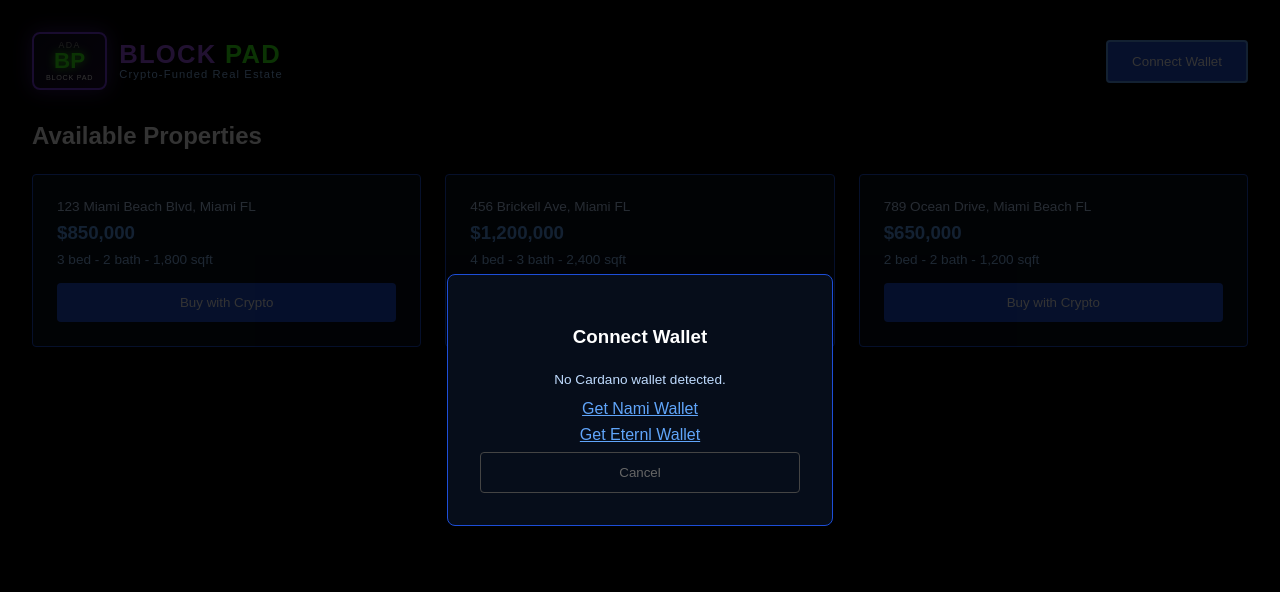
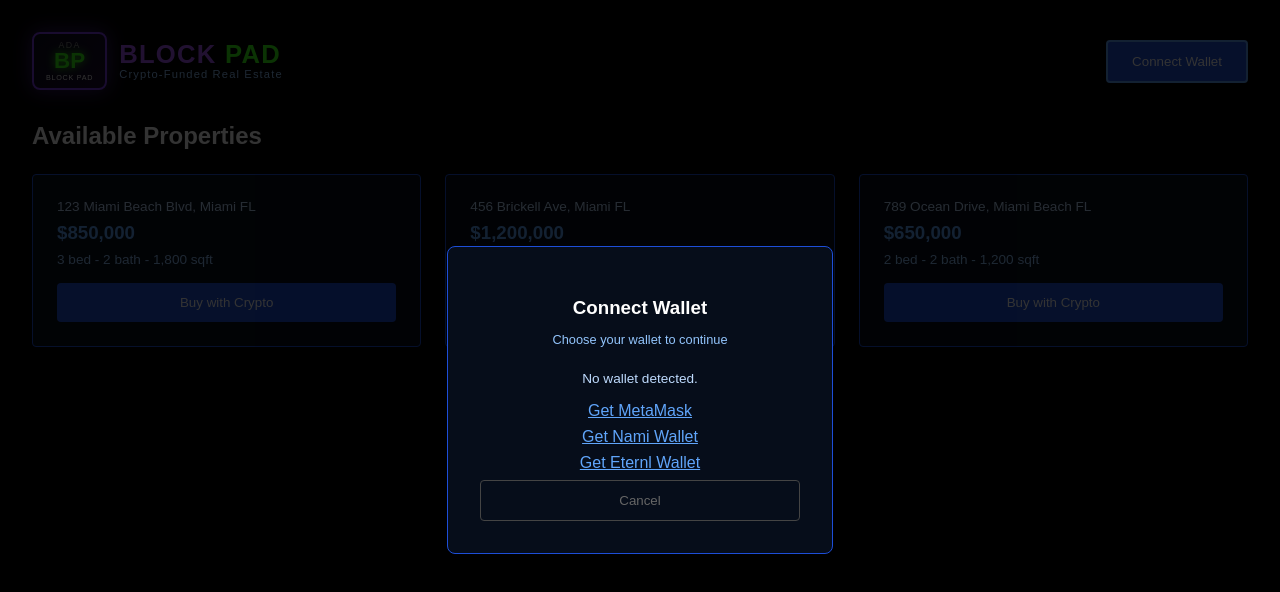
Before and after one commit to morphiats/blockPad, a React (Create React App) app in the folder frontend/: page / in a window 1280 px wide. Both pictures are taken after a click on the button "Connect Wallet". Shown: the top 592 px of the page. Built offline with nearby package versions, Linux system fonts and the light colour scheme.

Commit message:
feat: MetaMask wallet connect support added

```diff
--- a/frontend/package.json
+++ b/frontend/package.json
@@ -9,6 +9,7 @@
     "@testing-library/jest-dom": "^6.9.1",
     "@testing-library/react": "^16.3.2",
     "@testing-library/user-event": "^13.5.0",
+    "ethers": "^6.16.0",
     "react": "^19.2.5",
     "react-dom": "^19.2.5",
     "react-scripts": "5.0.1",
--- a/frontend/src/App.js
+++ b/frontend/src/App.js
@@ -13,6 +13,7 @@ function App() {
   const [showAdmin, setShowAdmin] = useState(false);
   const [walletConnected, setWalletConnected] = useState(false);
   const [walletName, setWalletName] = useState(null);
+  const [walletAddress, setWalletAddress] = useState(null);
   const [availableWallets, setAvailableWallets] = useState([]);
   const [showWalletModal, setShowWalletModal] = useState(false);
   const [selectedPayment, setSelectedPayment] = useState(null);
@@ -21,20 +22,38 @@ function App() {
 
   useEffect(() => {
     const wallets = [];
-    if (window.cardano?.nami) wallets.push({ name: 'Nami', key: 'nami' });
-    if (window.cardano?.eternl) wallets.push({ name: 'Eternl', key: 'eternl' });
+    if (window.cardano?.nami) wallets.push({ name: 'Nami', key: 'nami', type: 'cardano' });
+    if (window.cardano?.eternl) wallets.push({ name: 'Eternl', key: 'eternl', type: 'cardano' });
+    if (window.ethereum) wallets.push({ name: 'MetaMask', key: 'metamask', type: 'ethereum' });
     setAvailableWallets(wallets);
   }, []);
 
-  const connectWallet = async (key) => {
+  const connectCardanoWallet = async (key) => {
     try {
       await window.cardano[key].enable();
       setWalletConnected(true);
       setWalletName(key.charAt(0).toUpperCase() + key.slice(1));
       setShowWalletModal(false);
     } catch (err) {
-      alert('Failed to connect wallet.');
+      alert('Failed to connect Cardano wallet.');
     }
+  };
+
+  const connectMetaMask = async () => {
+    try {
+      const accounts = await window.ethereum.request({ method: 'eth_requestAccounts' });
+      setWalletConnected(true);
+      setWalletName('MetaMask');
+      setWalletAddress(accounts[0].slice(0,6)+'...'+accounts[0].slice(-4));
+      setShowWalletModal(false);
+    } catch (err) {
+      alert('Failed to connect MetaMask.');
+    }
+  };
+
+  const connectWallet = (wallet) => {
+    if (wallet.type === 'ethereum') connectMetaMask();
+    else connectCardanoWallet(wallet.key);
   };
 
   if (showAdmin) return <Admin onBack={() => setShowAdmin(false)} />;
@@ -44,13 +63,19 @@ function App() {
       {showWalletModal && (
         <div style={{position:'fixed',inset:0,backgroundColor:'rgba(0,0,0,0.8)',display:'flex',alignItems:'center',justifyContent:'center',zIndex:1000}}>
           <div style={{backgroundColor:'#060D1A',border:'1px solid #1D4ED8',borderRadius:'8px',padding:'2rem',width:'320px'}}>
-            <h3 style={{color:'#fff',marginBottom:'1.5rem',textAlign:'center'}}>Connect Wallet</h3>
+            <h3 style={{color:'#fff',marginBottom:'0.5rem',textAlign:'center'}}>Connect Wallet</h3>
+            <p style={{color:'#93C5FD',fontSize:'0.8rem',textAlign:'center',marginBottom:'1.5rem'}}>Choose your wallet to continue</p>
             {availableWallets.length > 0 ? availableWallets.map(w => (
-              <button key={w.key} onClick={() => connectWallet(w.key)} style={{width:'100%',backgroundColor:'#0A1628',border:'1px solid #1D4ED8',color:'#BFDBFE',padding:'1rem',cursor:'pointer',borderRadius:'4px',marginBottom:'0.75rem'}}>{w.name}</button>
+              <button key={w.key} onClick={() => connectWallet(w)} style={{width:'100%',backgroundColor:'#0A1628',border:'1px solid #1D4ED8',color:'#BFDBFE',padding:'1rem',cursor:'pointer',borderRadius:'4px',marginBottom:'0.75rem',display:'flex',alignItems:'center',gap:'0.75rem'}}>
+                <span style={{fontSize:'1.2rem'}}>{w.name === 'MetaMask' ? '🦊' : '₳'}</span>
+                <span>{w.name}</span>
+                <span style={{marginLeft:'auto',fontSize:'0.75rem',color:'#444'}}>{w.type === 'ethereum' ? 'ETH/USDC' : 'ADA/DJED'}</span>
+              </button>
             )) : (
               <div style={{textAlign:'center'}}>
-                <p style={{color:'#BFDBFE',fontSize:'0.85rem'}}>No Cardano wallet detected.</p>
-                <a href="https://namiwallet.io" target="_blank" rel="noreferrer" style={{display:'block',color:'#60A5FA',margin:'0.5rem 0'}}>Get Nami Wallet</a>
+                <p style={{color:'#BFDBFE',fontSize:'0.85rem',marginBottom:'1rem'}}>No wallet detected.</p>
+                <a href="https://metamask.io" target="_blank" rel="noreferrer" style={{display:'block',color:'#60A5FA',marginBottom:'0.5rem'}}>Get MetaMask</a>
+                <a href="https://namiwallet.io" target="_blank" rel="noreferrer" style={{display:'block',color:'#60A5FA',marginBottom:'0.5rem'}}>Get Nami Wallet</a>
                 <a href="https://eternl.io" target="_blank" rel="noreferrer" style={{display:'block',color:'#60A5FA'}}>Get Eternl Wallet</a>
               </div>
             )}
@@ -62,7 +87,7 @@ function App() {
       <div style={{display:'flex',justifyContent:'space-between',alignItems:'center',marginBottom:'2rem'}}>
         <Logo onClick={() => setShowAdmin(true)} />
         <button onClick={() => setShowWalletModal(true)} style={{backgroundColor:walletConnected?'#052e16':'#1D4ED8',border:walletConnected?'2px solid #22c55e':'2px solid #60A5FA',color:walletConnected?'#22c55e':'#fff',padding:'0.75rem 1.5rem',cursor:'pointer',borderRadius:'4px'}}>
-          {walletConnected ? 'Connected: '+walletName : 'Connect Wallet'}
+          {walletConnected ? (walletAddress || 'Connected: '+walletName) : 'Connect Wallet'}
         </button>
       </div>
 
@@ -89,7 +114,7 @@ function App() {
             <h2 style={{color:'#fff',marginBottom:'0.5rem'}}>Purchase Property</h2>
             <p style={{color:'#BFDBFE',fontSize:'0.85rem'}}>{selectedProperty.address}</p>
             <h3 style={{color:'#60A5FA',marginBottom:'2rem'}}>${selectedProperty.price.toLocaleString()}</h3>
-            <div style={{display:'flex',gap:'1rem',marginBottom:'2rem'}}>
+            <div style={{display:'flex',gap:'1rem',marginBottom:'2rem',flexWrap:'wrap'}}>
               <button onClick={() => setSelectedPayment('Bitcoin')} style={{backgroundColor:selectedPayment==='Bitcoin'?'#F7931A':'#1a0a00',border:'2px solid #F7931A',color:selectedPayment==='Bitcoin'?'#000':'#F7931A',padding:'0.75rem 1.5rem',cursor:'pointer',borderRadius:'4px'}}>BTC</button>
               <button onClick={() => setSelectedPayment('Ethereum')} style={{backgroundColor:selectedPayment==='Ethereum'?'#627EEA':'#0a0a2e',border:'2px solid #627EEA',color:selectedPayment==='Ethereum'?'#000':'#627EEA',padding:'0.75rem 1.5rem',cursor:'pointer',borderRadius:'4px'}}>ETH</button>
               <button onClick={() => setSelectedPayment('USDC')} style={{backgroundColor:selectedPayment==='USDC'?'#2775CA':'#001a33',border:'2px solid #2775CA',color:selectedPayment==='USDC'?'#000':'#2775CA',padding:'0.75rem 1.5rem',cursor:'pointer',borderRadius:'4px'}}>USDC</button>
```
Also changed, not shown: 1 other file (tests, documents, lock files or other folders).
